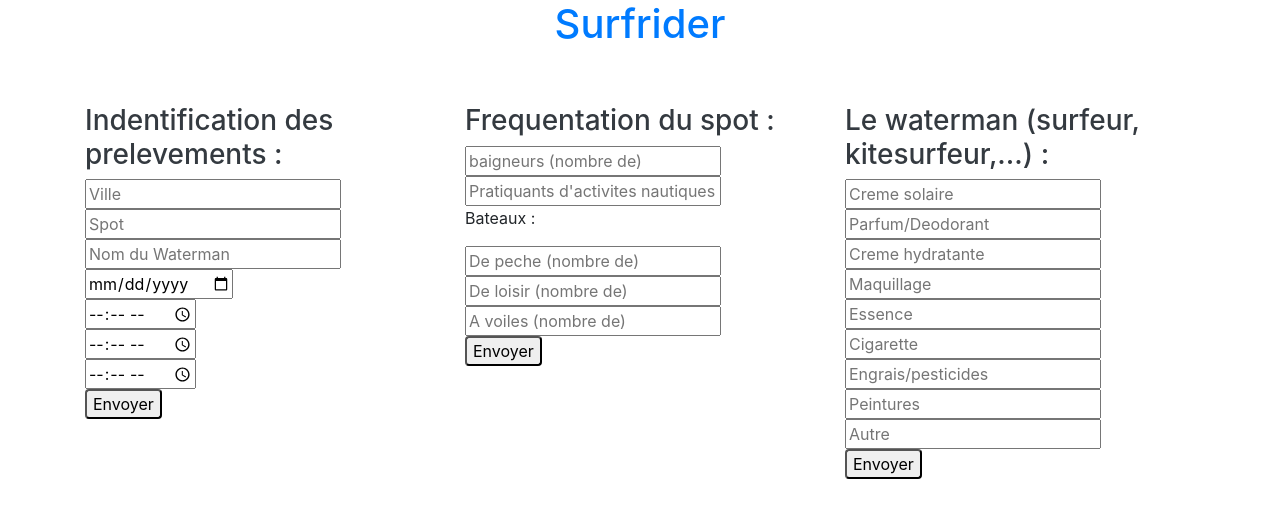
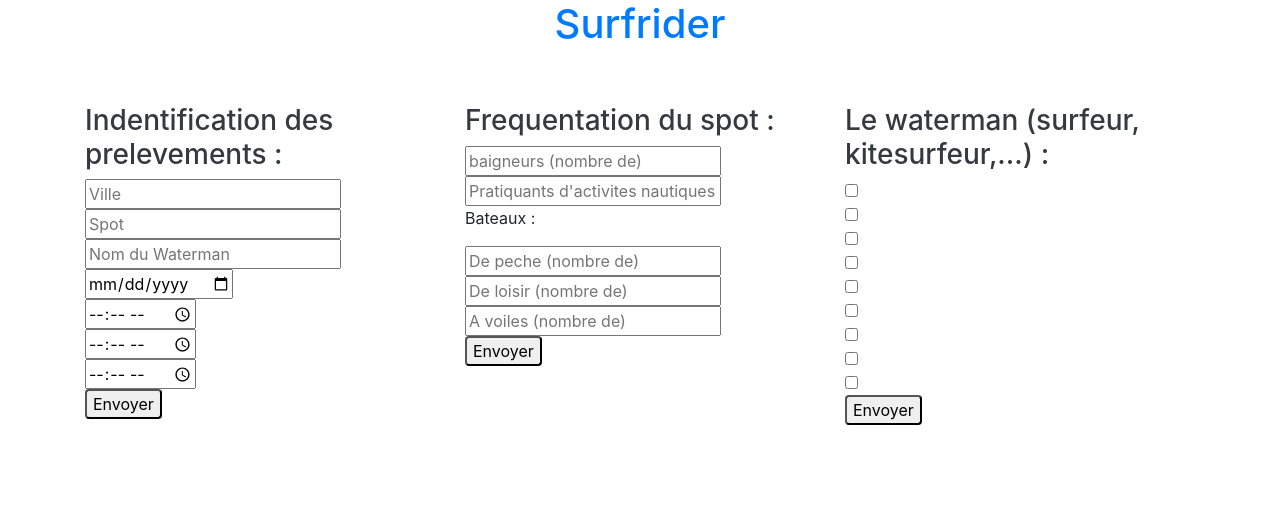
Before and after one commit to VernonRoche/CinqGrosCochons, a Flask app: page / in a window 1280 px wide. Shown: the top 518 px of the page. Run offline with Flask 2, Linux system fonts and the light colour scheme; some libraries are stand-ins or nearby versions.

Commit message:
mise de checkbox dans index.html

```diff
--- a/templates/index.html
+++ b/templates/index.html
@@ -42,15 +42,15 @@
 			<div class="col">
 				<h3 class="text-dark">Le waterman (surfeur, kitesurfeur,...) :</h3>
 				<form method="post">
-					<input type="text" name="CremeSol" placeholder="Creme solaire" :><br>
-					<input type="text" name="Parfum" placeholder="Parfum/Deodorant" :><br>
-					<input type="text" name="CremeHydra" placeholder="Creme hydratante" :><br>
-					<input type="text" name="Maquillage" placeholder="Maquillage" :><br>
-					<input type="text" name="Essence" placeholder="Essence" :><br>
-					<input type="text" name="Cigarette" placeholder="Cigarette" :><br>
-					<input type="text" name="Engrais" placeholder="Engrais/pesticides" :><br>
-					<input type="text" name="Peintures" placeholder="Peintures" :><br>
-					<input type="text" name="Autre" placeholder="Autre" :><br>
+					<input type="checkbox" name="CremeSol" placeholder="Creme solaire" :><br>
+					<input type="checkbox" name="Parfum" placeholder="Parfum/Deodorant" :><br>
+					<input type="checkbox" name="CremeHydra" placeholder="Creme hydratante" :><br>
+					<input type="checkbox" name="Maquillage" placeholder="Maquillage" :><br>
+					<input type="checkbox" name="Essence" placeholder="Essence" :><br>
+					<input type="checkbox" name="Cigarette" placeholder="Cigarette" :><br>
+					<input type="checkbox" name="Engrais" placeholder="Engrais/pesticides" :><br>
+					<input type="checkbox" name="Peintures" placeholder="Peintures" :><br>
+					<input type="checkbox" name="Autre" placeholder="Autre" :><br>
 					<input id="env" type="submit" class="rounded" value="Envoyer" name="form">
 				</form>
 			</div>
```
